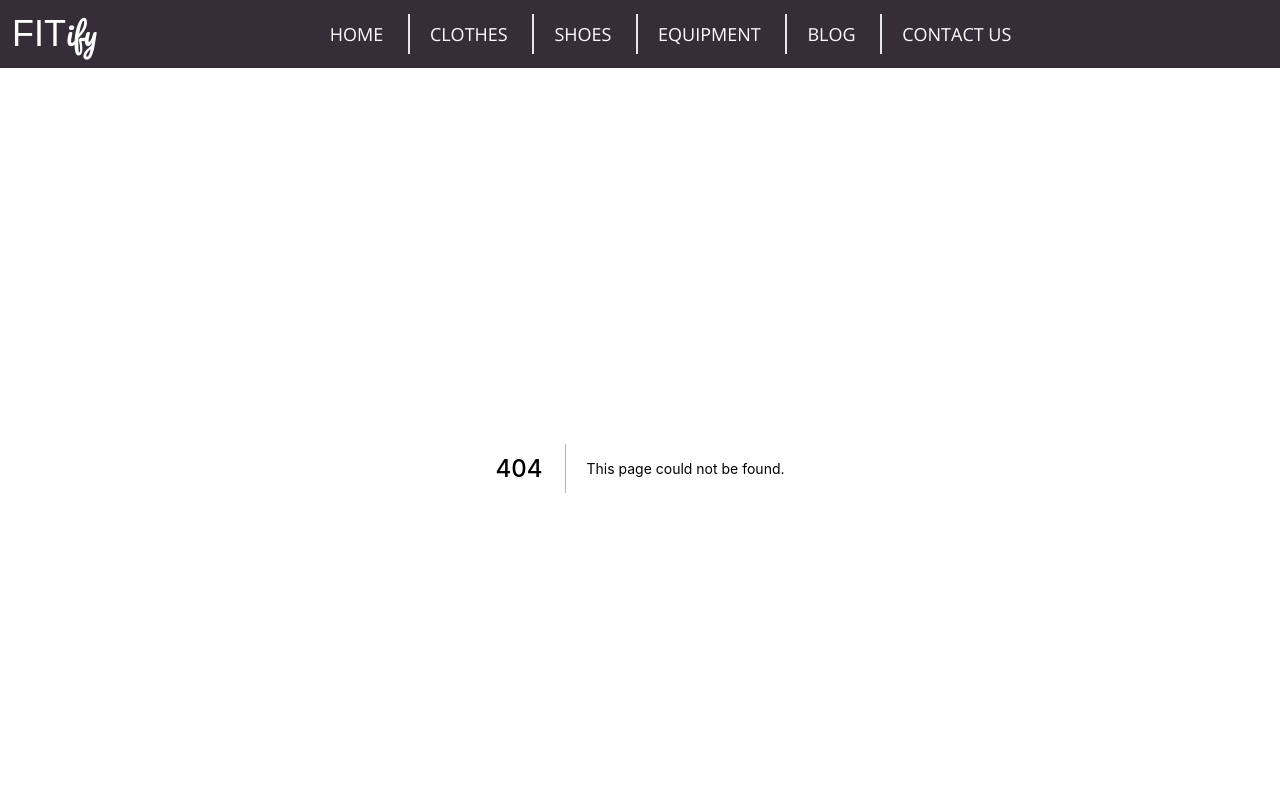
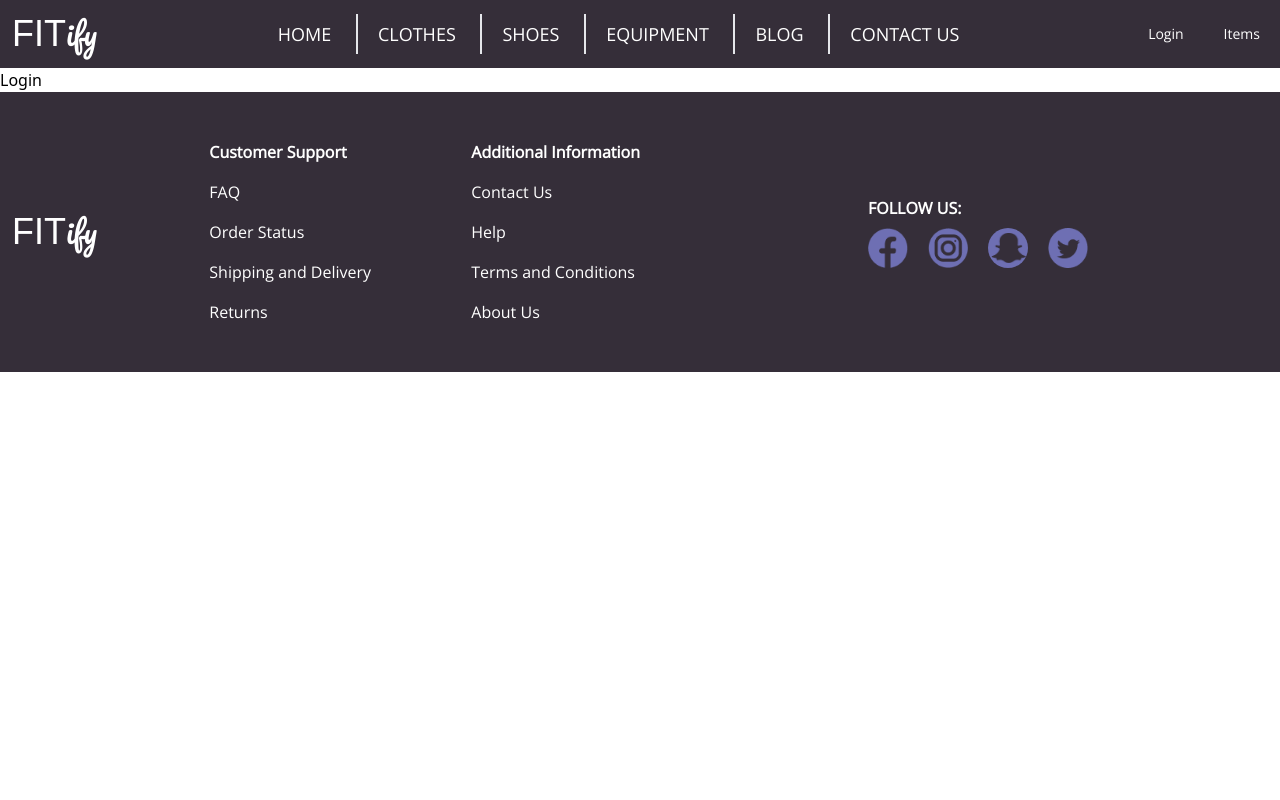
Before and after one commit to ikozul00/Fitify-web-app, a Next.js app in the folder fitify-web-app/: page /login in a window 1280 px wide. Before the commit this address had no page. Shown: the top 800 px of the page. Built offline with nearby package versions, Linux system fonts and the light colour scheme; a web font is replaced by a local one.

Commit message:
Changed header, added active icon for login and shopping bag

```diff
--- a/fitify-web-app/components/navigation/rightNavbar.js
+++ b/fitify-web-app/components/navigation/rightNavbar.js
@@ -1,15 +1,27 @@
 import Link from "next/link";
+import { useRouter } from 'next/router';
 
 const RightNavbar = () => {
+    const router = useRouter();
 
     return(
         <>
-        <nav className=" bg-fitify-black text-white text-2xl">
+        <nav className=" bg-fitify-black  text-2xl flex text-white">
             <Link href="/login" key="login" passHref>
-                <a className=" px-3"><i class="fas fa-user"></i> </a>
+                <a className=" px-5">
+                    <div className="text-center">
+                        <i className={` ${router.pathname=="/login" ? "text-fitify-green" : "text-white"} fas fa-user`}></i>
+                        <p className=" font-open-sans text-sm">Login</p>
+                    </div>
+                </a>
             </Link>
             <Link href="/shopping_bag" key="shopping_bag" passHref>
-                <a className=" px-3"><i class="fas fa-shopping-cart"></i> </a>
+                <a className=" px-5">
+                    <div>
+                        <i class={` ${router.pathname=="" ? "text-fitify-green" : "text-white"} fas fa-shopping-cart`}></i>
+                        <p className=" font-open-sans text-sm">Items</p>
+                    </div>
+                </a>
             </Link>
         </nav>
         </>
--- /dev/null
+++ b/fitify-web-app/pages/login/index.js
@@ -0,0 +1,9 @@
+const Login = () => {
+    return(
+        <>
+        Login
+        </>
+    );
+}
+
+export default Login;
```
